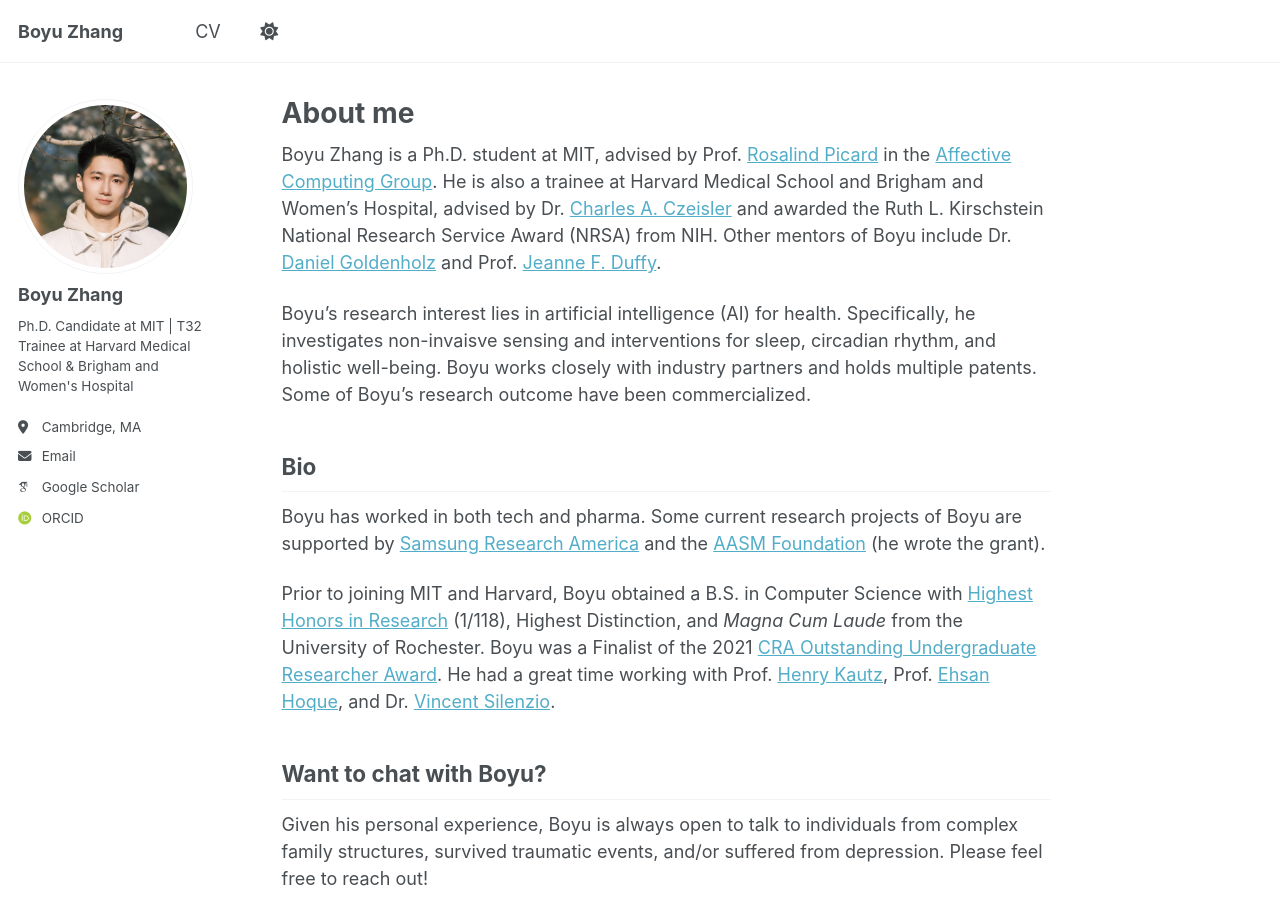
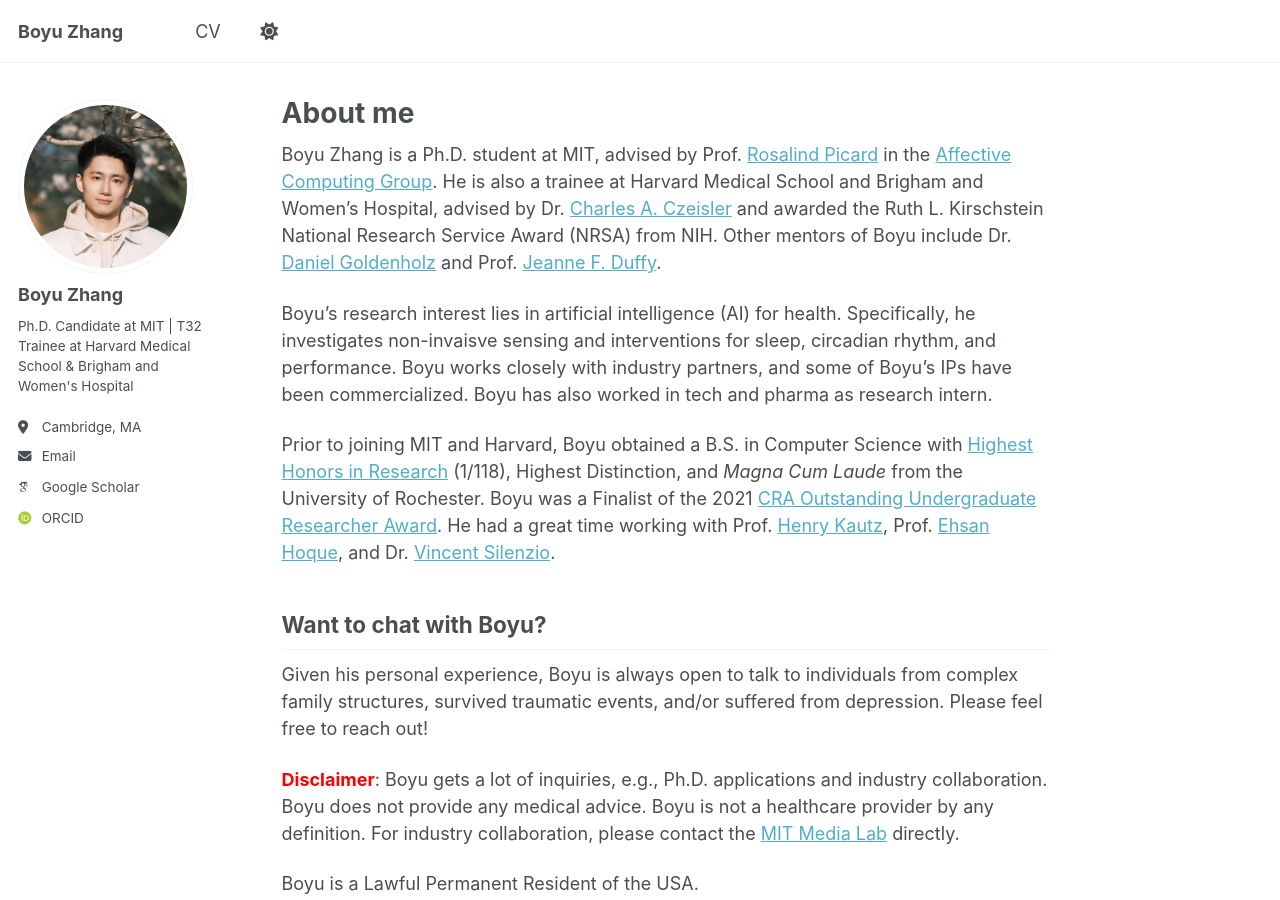
Before and after one commit to boyu-zhang-25/boyu-zhang-25.github.io, a Jekyll site: the page built from _pages/about.md, in a window 1280 px wide and 900 px high. Built offline with Jekyll 4.4.1, drawn with Linux system fonts in a browser that asks for light colours; some web fonts are replaced.

Commit message:
update bio

```diff
--- a/_pages/about.md
+++ b/_pages/about.md
@@ -9,11 +9,7 @@
 
 Boyu Zhang is a Ph.D. student at MIT, advised by Prof. [Rosalind Picard](https://web.media.mit.edu/~picard/) in the [Affective Computing Group](https://www.media.mit.edu/groups/affective-computing/overview/). He is also a trainee at Harvard Medical School and Brigham and Women's Hospital, advised by Dr. [Charles A. Czeisler](https://connects.catalyst.harvard.edu/Profiles/display/Person/24237) and awarded the Ruth L. Kirschstein National Research Service Award (NRSA) from NIH. Other mentors of Boyu include Dr. [Daniel Goldenholz](https://connects.catalyst.harvard.edu/Profiles/display/Person/27784) and Prof. [Jeanne F. Duffy](https://connects.catalyst.harvard.edu/Profiles/display/Person/17373).
 
-Boyu's research interest lies in artificial intelligence (AI) for health. Specifically, he investigates non-invaisve sensing and interventions for sleep, circadian rhythm, and holistic well-being. Boyu works closely with industry partners and holds multiple patents. Some of Boyu's research outcome have been commercialized.
-
-Bio
----
-Boyu has worked in both tech and pharma. Some current research projects of Boyu are supported by [Samsung Research America](https://sra.samsung.com/) and the [AASM Foundation](https://foundation.aasm.org/strategic-research-award/) (he wrote the grant).
+Boyu's research interest lies in artificial intelligence (AI) for health. Specifically, he investigates non-invaisve sensing and interventions for sleep, circadian rhythm, and performance. Boyu works closely with industry partners, and some of Boyu's IPs have been commercialized. Boyu has also worked in tech and pharma as research intern.
 
 Prior to joining MIT and Harvard, Boyu obtained a B.S. in Computer Science with [Highest Honors in Research](https://www.cs.rochester.edu/undergraduate/degree-requirements.html) (1/118), Highest Distinction, and *Magna Cum Laude* from the University of Rochester. Boyu was a Finalist of the 2021 [CRA Outstanding Undergraduate Researcher Award](https://cra.org/about/awards/outstanding-undergraduate-researcher-award/#2021). He had a great time working with Prof. [Henry Kautz](https://www.cs.rochester.edu/u/kautz/), Prof. [Ehsan Hoque](https://hoques.com/), and Dr. [Vincent Silenzio](https://sph.rutgers.edu/concentrations/urban-global-public-health/faculty-member.php?id=36094).
 
```
